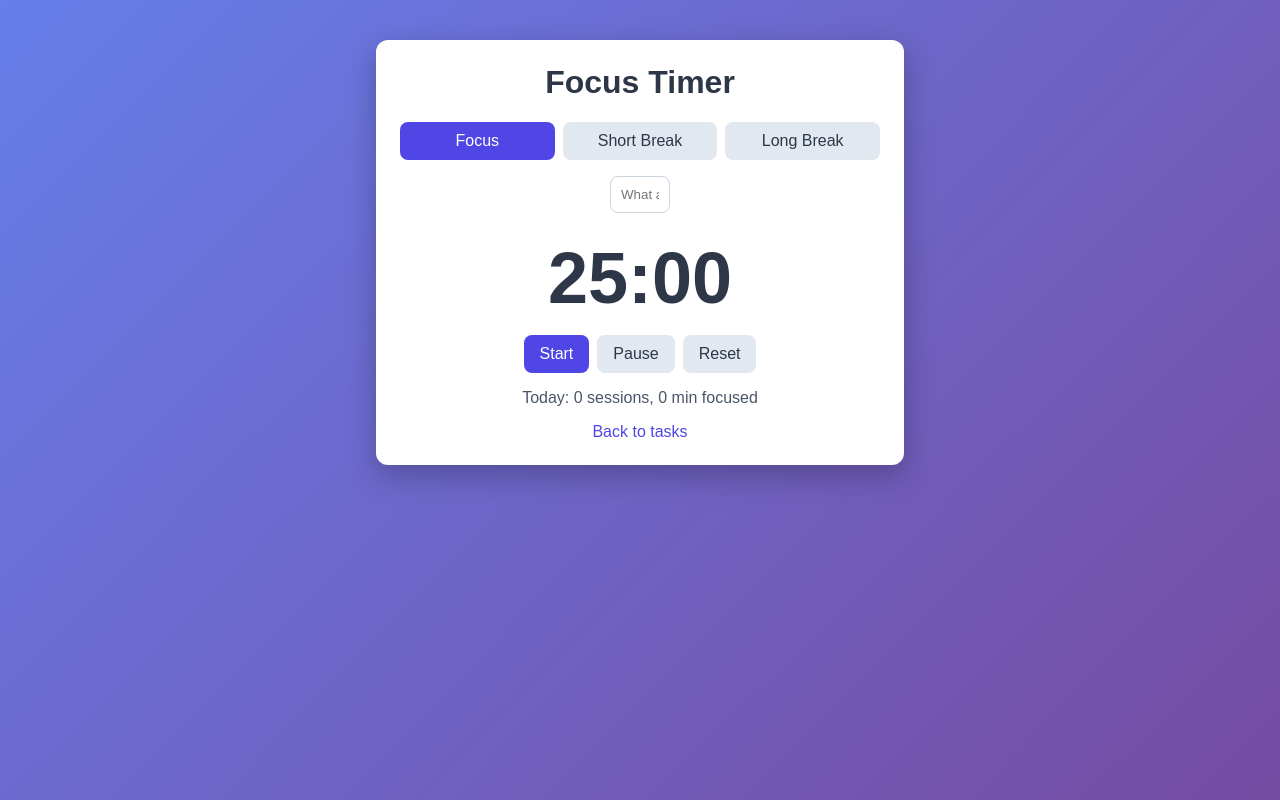
After one commit to niralpatel07/Terra-code, a Flask app: page /timer in a window 1280 px wide. The commit adds this page. Run offline with Flask 3, Linux system fonts and the light colour scheme.

Commit message:
session 5-6. ( Filters, due dates, search and Pomodoro timer.)

```diff
--- a/app.py
+++ b/app.py
@@ -1,8 +1,8 @@
 import json
 import os
-from datetime import date
+from datetime import date, datetime
 
-from flask import Flask, render_template, request, redirect
+from flask import Flask, render_template, request, redirect, jsonify
 
 app = Flask(__name__)
 
@@ -25,12 +25,65 @@ def load_data():
 
 def save_data():
     with open(DATA_FILE, "w") as f:
-        json.dump({"tasks": tasks, "next_id": next_id}, f, indent=4)
+        json.dump({"tasks": tasks, "next_id": next_id}, f, indent=2)
 
 tasks, next_id = load_data()
+SESSIONS_FILE = os.path.join(os.path.dirname(__file__), "sessions.json")
 
-def sorted_tasks():
-    return sorted(tasks, key=lambda t: (t["done"], PRIORITY_ORDER.get(t["priority"], 1)))
+def load_sessions():
+    try:
+        with open(SESSIONS_FILE, "r") as f:
+            data = json.load(f)
+            return data if isinstance(data, list) else []
+    except (FileNotFoundError, json.JSONDecodeError):
+        return []
+
+def save_sessions():
+    with open(SESSIONS_FILE, "w") as f:
+        json.dump(sessions, f, indent=2)
+
+sessions = load_sessions()
+
+def today_stats():
+    today = date.today().isoformat()
+    todays = [s for s in sessions if s["date"] == today]
+    return len(todays), sum(s["minutes"] for s in todays)
+
+def visible_tasks(view, query):
+    result = tasks
+    if view == "active":
+        result = [t for t in result if not t["done"]]
+    elif view == "done":
+        result = [t for t in result if t["done"]]
+    if query:
+        result = [t for t in result if query.lower() in t["text"].lower()]
+    return sorted(
+        result,
+        key=lambda t: (
+            t["done"],
+            PRIORITY_ORDER.get(t["priority"], 1),
+            t.get("due") or "9999-12-31",
+        ),
+    )
+
+def render_page(editing_id=None):
+    view = request.args.get("view", "all")
+    query = request.args.get("q", "").strip()
+    today = date.today().isoformat()
+    overdue = sum(
+        1 for t in tasks if t.get("due") and t["due"] < today and not t["done"]
+    )
+    return render_template(
+        "index.html",
+        tasks=visible_tasks(view, query),
+        editing_id=editing_id,
+        view=view,
+        q=query,
+        today=today,
+        total=len(tasks),
+        done_count=sum(1 for t in tasks if t["done"]),
+        overdue=overdue,
+    )
 
 @app.route("/", methods=["GET", "POST"])
 def home():
@@ -38,6 +91,7 @@ def home():
     if request.method == "POST":
         text = request.form["task"].strip()
         priority = request.form.get("priority", "medium")
+        due = request.form.get("due", "")
         if priority not in PRIORITY_ORDER:
             priority = "medium"
         existing = [t["text"] for t in tasks]
@@ -47,12 +101,13 @@ def home():
                 "text": text,
                 "done": False,
                 "priority": priority,
+                "due": due,
                 "created": date.today().isoformat(),
             })
             next_id += 1
             save_data()
         return redirect("/")
-    return render_template("index.html", tasks=sorted_tasks(), editing_id=None)
+    return render_page()
 
 @app.route("/done/<int:task_id>", methods=["POST"])
 def done(task_id):
@@ -78,7 +133,7 @@ def edit(task_id):
                 t["text"] = new_text
         save_data()
         return redirect("/")
-    return render_template("index.html", tasks=sorted_tasks(), editing_id=task_id)
+    return render_page(editing_id=task_id)
 
 @app.route("/clear-done", methods=["POST"])
 def clear_done():
@@ -93,5 +148,30 @@ def clear():
     save_data()
     return redirect("/")
 
+@app.route("/timer")
+def timer():
+    count, minutes = today_stats()
+    return render_template("timer.html", sessions_today=count, minutes_today=minutes)
+
+@app.route("/log-session", methods=["POST"])
+def log_session():
+    data = request.get_json(silent=True) or {}
+    try:
+        minutes = int(data.get("minutes", 0))
+    except (TypeError, ValueError):
+        minutes = 0
+    if minutes <= 0 or minutes > 180:
+        return jsonify(error="bad minutes"), 400
+    sessions.append({
+        "date": date.today().isoformat(),
+        "time": datetime.now().strftime("%H:%M:%S"),
+        "minutes": minutes,
+        "label": str(data.get("label", "")).strip()[:60]
+    })
+
+    save_sessions()
+    count, total = today_stats()
+    return jsonify(sessions_today=count, minutes_today=total)
+
 if __name__ == "__main__":
     app.run(debug=True)
--- /dev/null
+++ b/templates/timer.html
@@ -0,0 +1,200 @@
+<!DOCTYPE html>
+<html lang="en">
+<head>
+    <meta charset="UTF-8">
+    <meta name="viewport" content="width=device-width, initial-scale=1">
+    <title>Focus Timer</title>
+    <style>
+        body {
+            font-family: Arial, sans-serif;
+            background: linear-gradient(135deg, #667eea, #764ba2);
+            min-height: 100vh;
+            display: flex;
+            justify-content: center;
+            align-items: flex-start;
+            padding: 40px 16px;
+            margin: 0;
+            box-sizing: border-box;
+        }
+        .card {
+            background: white;
+            width: 100%;
+            max-width: 480px;
+            padding: 24px;
+            border-radius: 12px;
+            box-shadow: 0 10px 30px rgba(0, 0, 0, 0.25);
+            text-align: center;
+        }
+        h1 { color: #2d3748; margin-top: 0; }
+        button {
+            padding: 10px 16px;
+            font-size: 16px;
+            background: #4f46e5;
+            color: white;
+            border: none;
+            border-radius: 8px;
+            cursor: pointer;
+        }
+        .modes { display: flex; gap: 8px; margin-bottom: 16px; }
+        .modes button { flex: 1; background: #e2e8f0; color: #2d3748; }
+        .modes button.on { background: #4f46e5; color: white; }
+        #display {
+            font-size: 72px;
+            font-weight: bold;
+            color: #2d3748;
+            margin: 16px 0;
+        }
+        .controls { display: flex; gap: 8px; justify-content: center; }
+        .secondary { background: #e2e8f0; color: #2d3748; }
+        input {
+            width: 60px;
+            box-sizing: border-box;
+            padding: 10px;
+            font-sixe: 16px;
+            border: 1px solid #cbd5e0;
+            border-radius: 8px;
+            margin-bottom: 8px;
+        }
+        .stat { color: #4a5568; maargin-top: 20px; }
+        a { color: #4f46e5; text-decoration: none; }
+    </style>
+</head>
+<body>
+    <div class="card">
+        <h1>Focus Timer</h1>
+
+        <div class="modes">
+            <button id="m-focus" class="on" onclick="setMode('focus')">Focus</button>
+            <button id="m-short" onclick="setMode('short')">Short Break</button>
+            <button id="m-long" onclick="setMode('long')">Long Break</button>
+        </div>
+
+        <input type="text" id="what" placeholder="What are you working on?" maxlength="60">
+
+        <div id="display">25.00</div>
+
+        <div class="controls">
+            <button onclick="start()">Start</button>
+            <button class="secondary" onclick="pause()">Pause</button>
+            <button class="secondary" onclick="reset()">Reset</button>
+        </div>
+
+    <p class="stat" id="stat">Today: {{ sessions_today }} sessions, {{ minutes_today }} min focused</p>
+    <a href="/">Back to tasks</a>
+</div>
+
+<script>
+
+    const MODES = {
+        focus: { label: "Focus", minutes: 25},
+        short: { label: "Short break", minutes: 5},
+        long: { label: "Long break", minutes: 15},
+    };
+
+    let mode = "focus";
+    let remaining = MODES[mode].minutes * 60;
+    let endTime = null;
+    let timerId = null;
+    let audioCtx = null;
+
+    const display = document.getElementById("display");
+    const stat = document.getElementById("stat");
+
+    function format(seconds) {
+        const m = Math.floor(seconds / 60);
+        const s = seconds % 60;
+        return String(m).padStart(2, "0") + ":" + String(s).padStart(2, "0");
+    }
+
+    function render() {
+        display.textContent = format(remaining);
+        document.title = format(remaining) + " - " + MODES[mode].label;
+    }
+
+    function tick() {
+        remaining = Math.max(0, Math.round((endTime - Date.now()) / 1000));
+        render();
+        if (remaining === 0) {
+            finish();
+        }
+    }
+
+    function start() {
+        if (timerId) return;
+        if (!audioCtx) {
+            audioCtx = new (window.AudioContext || window.webkitAudioContext) ();
+        }
+        if (audioCtx.state === "suspended") {
+            audioCtx.resume();
+        }
+        endTime = Date.now() + remaining * 1000;
+        timerId = setInterval(tick, 250);
+    }
+
+    function pause() {
+        clearInterval(timerId);
+        timerId = null;
+    }
+
+    function reset() {
+        pause();
+        remaining = MODES[mode].minutes * 60;
+        render();
+    }
+
+    function setMode(newMode) {
+        mode = newMode;
+        for (const key in MODES) {
+            document.getElementById("m-" + key).classList.toggle("on", key === mode);
+        }
+        reset();
+    }
+
+    function beep() {
+        try {
+            if (audioCtx.state === "suspended") {
+                audioCtx.resume();
+            }
+            const osc = audioCtx.createOscillator();
+            const gain = audioCtx.createGain();
+            gain.gain.value = 0.4;
+            osc.frequency.value = 880;
+            osc.connect(gain);
+            gain.connect(audioCtx.destination);
+            osc.start();
+            setTimeout(function () { osc.stop(); }, 800);
+        } catch (e) {}
+    }
+
+    function logSession(minutes) {
+        fetch("/log-session", {
+            method: "POST",
+            headers: { "Content-Type": "application/json" },
+            body: JSON.stringify({
+                minutes: minutes,
+                label: document.getElementById("what").value,
+            }),
+        })
+        .then(function (r) { return r.json(); })
+        .then(function (d) {
+            stat.textContent = "Today: " + d.sessions_today + " sessions, " + d.minutes_today + " min focused";
+        })
+        .catch(function () {
+            stat.textContent = "Could not save session";
+        });
+    }
+
+    function finish() {
+        pause();
+        beep();
+        if (mode === "focus") {
+            logSession(MODES.focus.minutes);
+            setMode("short");
+        } else {
+            setMode("focus");
+        }
+    }
+    render();
+</script>
+</body>
+</html>
```
Also changed, not shown: templates/index.html (+58 -5 lines), 1 other file.
